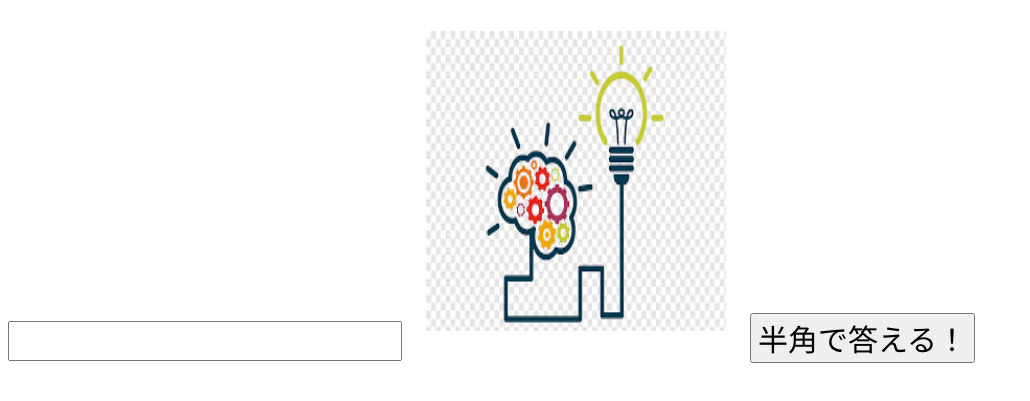
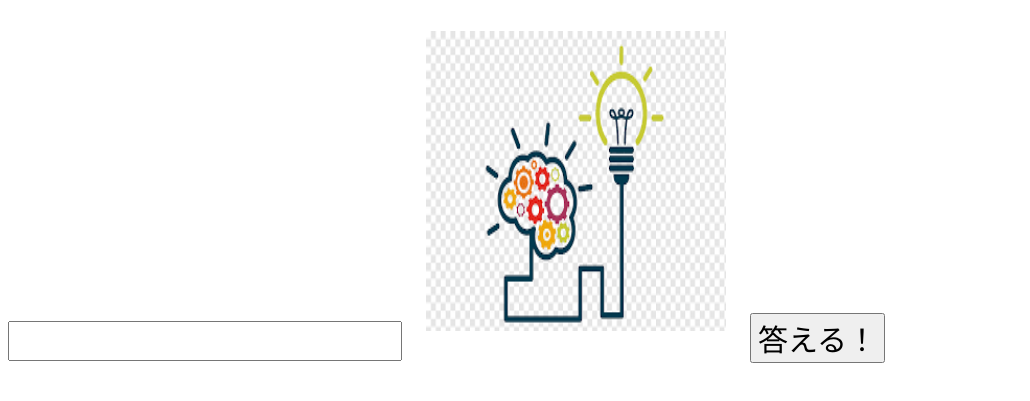
Before and after one commit to Gitgrammar/WordsApp, a plain HTML site: page index.html in a window 1280 px wide. Shown: the part 93-494 px from the top of the page, without its empty margins (0-1030 px from the left). Drawn offline with Linux system fonts and the light colour scheme.

Commit message:
答えるへ変更

```diff
--- a/index.html
+++ b/index.html
@@ -11,7 +11,7 @@
         <p id="eng"></p>
         <input type="text" id="entry">
         <img id="img">
-        <button id="btn">半角で答える！</button>
+        <button id="btn">答える！</button>
         <p id="result"></p>
     </div>
 </body>
```
